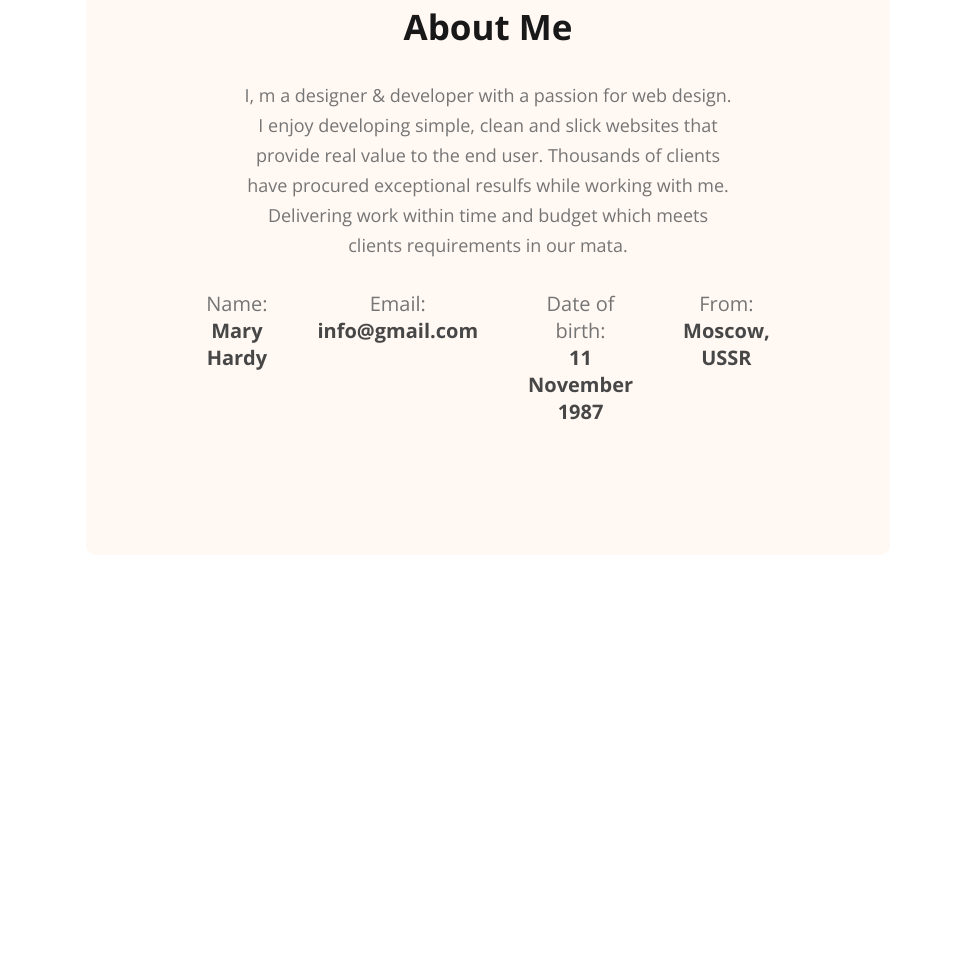
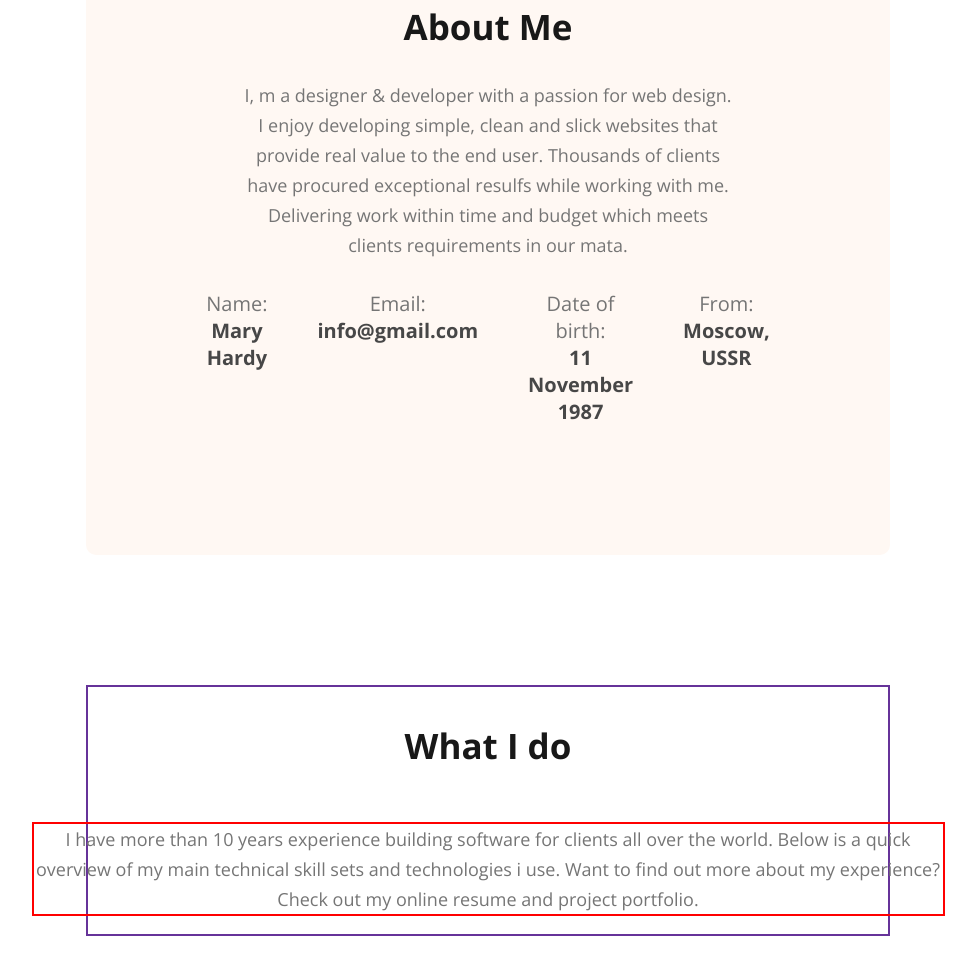
Before and after one commit to farhansadik/Portfolio-Design-FED02, a plain HTML site: page index.html in a window 1280 px wide. Shown: the part 1140-2114 px from the top of the page, without its empty margins (152-1128 px from the left). Before the commit the page ends 1825 px from the top, so only its background shows below. Drawn offline with nearby package versions, Linux system fonts and the light colour scheme.

Commit message:
working on what do i do

```diff
--- a/index.html
+++ b/index.html
@@ -87,7 +87,12 @@
             </div>
 
         </section>
-        <section class="what_i_do"></section>
+        <section class="what_i_do">
+            <h3>What I do</h3>
+            <p>
+                I have more than 10 years experience building software for clients all over the world. Below is a quick overview of my main technical skill sets and technologies i use. Want to find out more about my experience? Check out my online resume and project portfolio.
+            </p>
+        </section>
         <section class="summary_of_resume"></section>
     </main>
 
--- a/styles/style.css
+++ b/styles/style.css
@@ -193,4 +193,29 @@ header {
 }
 
 /* main - what i do */
+.what_i_do {
+    border: 2px solid rebeccapurple;
+    margin: 130px 230px;
+    display: flex;
+    flex-direction: column;
+    justify-items: center;
+    align-items: center;
+}
+
+.what_i_do > h3 {
+    color: #181818;
+    text-align: center;
+    font-size: 35px;
+    font-weight: 700;
+}
+.what_i_do > p {
+    color: #757575;
+    text-align: center;
+    font-size: 18px;
+    font-weight: 400;
+    line-height: 30px;
+    border: 2px solid red;
+    width: 909px;
+}
+
 /* main - resume */
```
Also changed, not shown: 2 other files.
